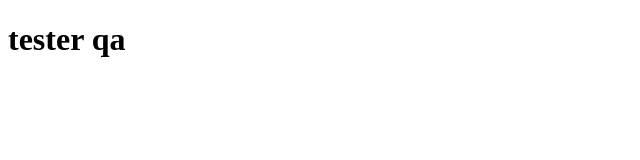
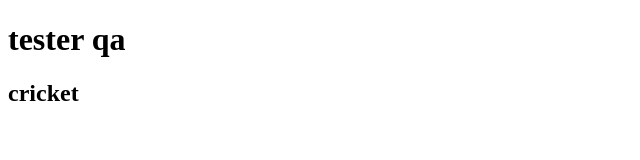
Before and after one commit to Raghul280/samplereo, a plain HTML site: page index.html in a window 1280 px wide. Shown: the whole page, without its empty margins (0-640 px from the left). Drawn offline with Linux system fonts and the light colour scheme.

Commit message:
feat :front endchange

```diff
--- a/index.html
+++ b/index.html
@@ -7,5 +7,6 @@
 </head>
 <body>
     <h1>tester qa</h1>
+    <h2>cricket</h2>
 </body>
 </html>
```
